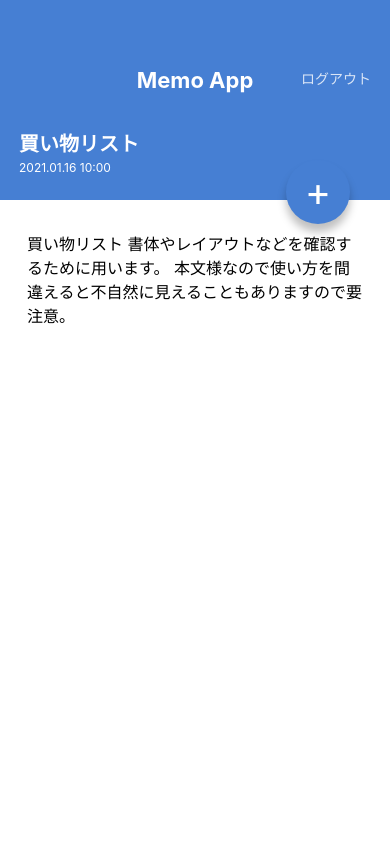
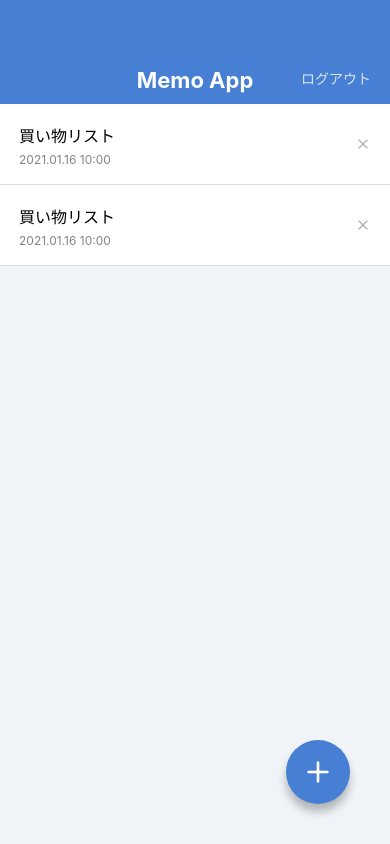
Before and after one commit to posipan/memo-app, a React Native app: screen / in a window 390 px wide. Built offline with nearby package versions, Linux system fonts and the light colour scheme.

Commit message:
Install expo/vector-icons

```diff
--- a/App.jsx
+++ b/App.jsx
@@ -1,9 +1,9 @@
 import React from 'react';
-import MemoDetailScreen from './src/screens/MemoDetailScreen';
+// import MemoDetailScreen from './src/screens/MemoDetailScreen';
 import MemoListScreen from './src/screens/MemoListScreen';
 
 export default function App() {
   return (
-    <MemoDetailScreen />
+    <MemoListScreen />
   );
 }
--- a/package.json
+++ b/package.json
@@ -8,8 +8,10 @@
     "eject": "expo eject"
   },
   "dependencies": {
+    "@expo/vector-icons": "^12.0.5",
     "expo": "~44.0.0",
     "expo-status-bar": "~1.2.0",
+    "prop-types": "^15.8.1",
     "react": "17.0.1",
     "react-dom": "17.0.1",
     "react-native": "0.64.3",
@@ -22,8 +24,7 @@
     "eslint-plugin-import": "^2.25.4",
     "eslint-plugin-jsx-a11y": "^6.5.1",
     "eslint-plugin-react": "^7.28.0",
-    "eslint-plugin-react-hooks": "^4.3.0",
-    "prop-types": "^15.8.1"
+    "eslint-plugin-react-hooks": "^4.3.0"
   },
   "private": true
 }
--- a/src/components/CircleButton.jsx
+++ b/src/components/CircleButton.jsx
@@ -1,19 +1,20 @@
 import React from 'react';
-import { View, Text, StyleSheet } from 'react-native';
+import { View, StyleSheet } from 'react-native';
 import { string, shape } from 'prop-types';
+import { Feather } from '@expo/vector-icons';
 
 export default function CircleButton(props) {
-  const { children, style } = props;
+  const { style, name } = props;
   return (
     <View style={[styles.circleButton, style]}>
-      <Text style={styles.circleButtonLabel}>{children}</Text>
+      <Feather name={name} size={32} color="#ffffff" />
     </View>
   );
 }
 
 CircleButton.propTypes = {
-  children: string.isRequired,
   style: shape(),
+  name: string.isRequired,
 };
 
 CircleButton.defaultProps = {
--- a/src/components/MemoList.jsx
+++ b/src/components/MemoList.jsx
@@ -1,3 +1,4 @@
+import { Feather } from '@expo/vector-icons';
 import React from 'react';
 import { StyleSheet, Text, View } from 'react-native';
 
@@ -10,7 +11,7 @@
           <Text style={styles.memoListItemDate}>2021.01.16 10:00</Text>
         </View>
         <View>
-          <Text>x</Text>
+          <Feather name="x" size={16} color="#B0B0B0" />
         </View>
       </View>
       <View style={styles.memoListItem}>
@@ -19,7 +20,7 @@
           <Text style={styles.memoListItemDate}>2021.01.16 10:00</Text>
         </View>
         <View>
-          <Text>x</Text>
+          <Feather name="x" size={16} color="#B0B0B0" />
         </View>
       </View>
     </View>
--- a/src/screens/MemoDetailScreen.jsx
+++ b/src/screens/MemoDetailScreen.jsx
@@ -1,5 +1,10 @@
 import React from 'react';
-import { View, Text, StyleSheet, ScrollView } from 'react-native';
+import {
+  View,
+  Text,
+  StyleSheet,
+  ScrollView,
+} from 'react-native';
 import AppBar from '../components/AppBar';
 import CircleButton from '../components/CircleButton';
 
@@ -18,7 +23,7 @@
           本文様なので使い方を間違えると不自然に見えることもありますので要注意。
         </Text>
       </ScrollView>
-      <CircleButton style={{ top: 160, bottom: 'auto' }}>+</CircleButton>
+      <CircleButton style={{ top: 160, bottom: 'auto' }} name="edit-2" />
     </View>
   );
 }
--- a/src/screens/MemoListScreen.jsx
+++ b/src/screens/MemoListScreen.jsx
@@ -9,7 +9,7 @@
     <View style={styles.container}>
       <AppBar />
       <MemoList />
-      <CircleButton>+</CircleButton>
+      <CircleButton name="plus" />
     </View>
   );
 }
```
